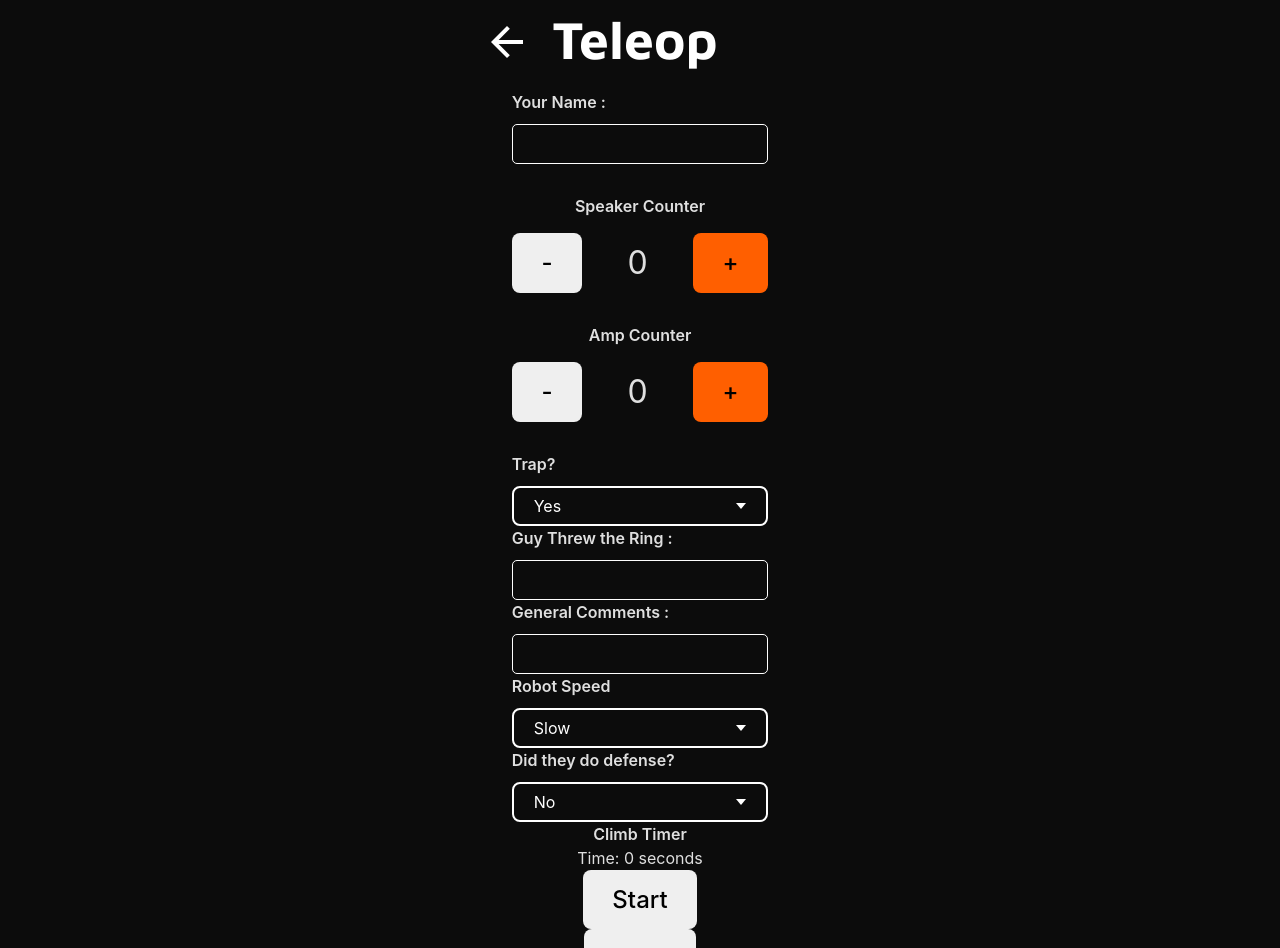
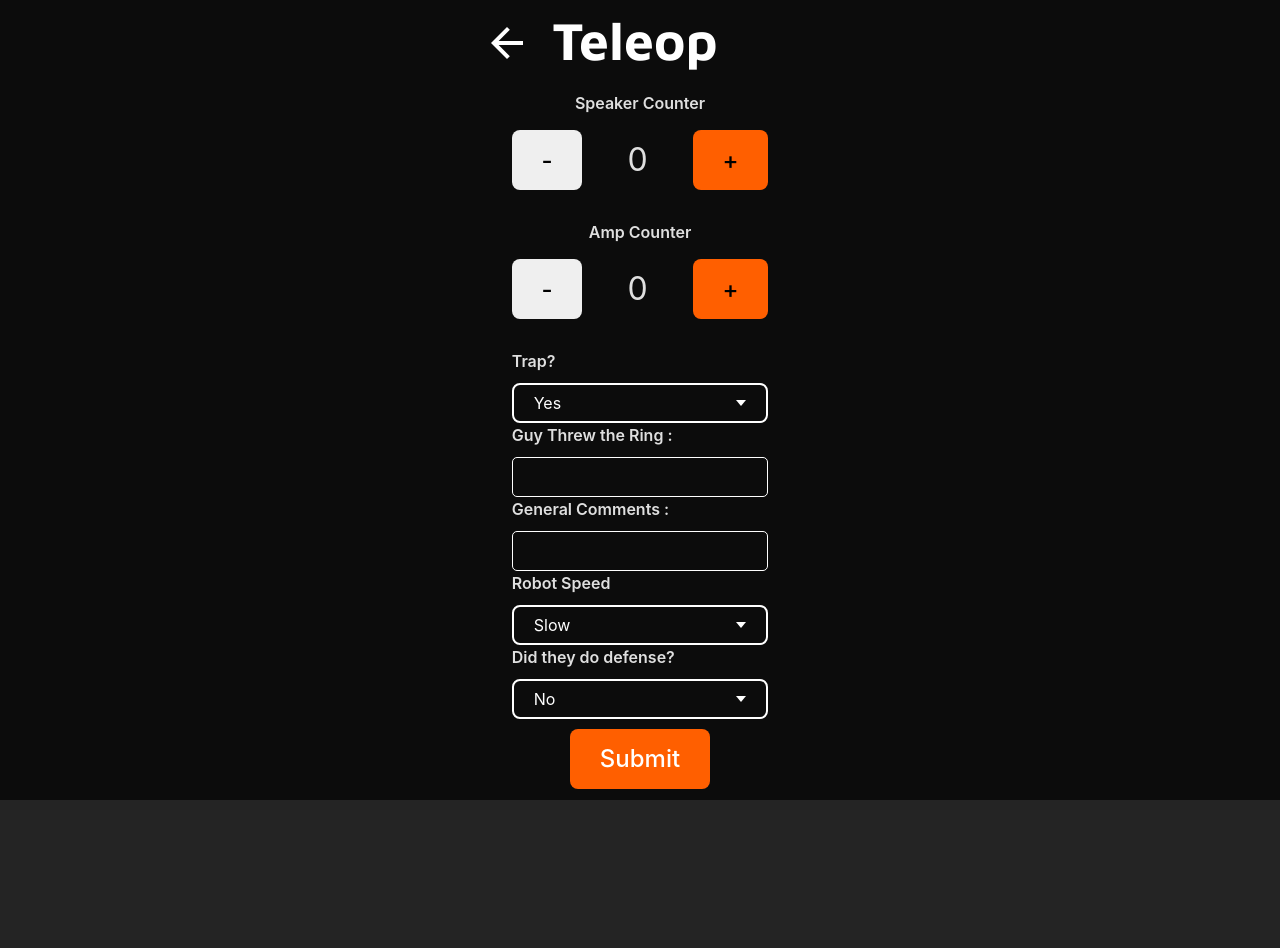
Before and after one commit to mortorqrobotics/morscout2024, a React (Vite) app in the folder frontend/: page /matchscout-team-form/1/teleop in a window 1280 px wide. Shown: the top 948 px of the page. After the commit the page ends 800 px from the top, so only its background shows below. Built offline with nearby package versions, Linux system fonts and the light colour scheme; sample sign-in values are in the browser's storage.

Commit message:
i work on  timer tommorow

```diff
--- a/frontend/src/pages/teleopScoutForm/teleopScoutForm.jsx
+++ b/frontend/src/pages/teleopScoutForm/teleopScoutForm.jsx
@@ -1,42 +1,40 @@
-import React, { useState } from "react";
+
+import { useState } from "react";
+import SubmitButton from "../../components/submitBtn/submitBtn";
 import Header from "../../components/header/header";
+import { toast } from "react-hot-toast";
 import { useParams, useNavigate } from "react-router-dom";
+import { submitTeleop } from "../../api/server";
+import Counter from "../../components/counter/counter";
+import Dropdown from "../../components/dropdown/dropdown";
 import TextInput from "../../components/textInput/textInput";
-import { toast } from "react-hot-toast";
-import SubmitButton from "../../components/submitBtn/submitBtn";
-import Dropdown from "../../components/dropdown/dropdown";
-import Counter from "../../components/counter/counter";
-import Timer from "../../components/timer/timer"; // Import the Timer component
-import { submitTeleop } from "../../api/server";
-
+import NumberInput from "../../components/numberInput/numberInput";
 const CHOICEYESNO = ["Yes", "No"];
 const DEFAULT_STATE = {
   speakerCounter: 0,
   ampCounter: 0,
-  yourName: "",
   trap: "Yes",
   guyThrewTheRing: "",
   generalComments: "",
   robotSpeed: "Slow",
   didTheyDoDefense: "No",
-  climbTime: 0, // Added climbTime to the default state
+  climbTime: 0,
 };
 
 const TeleopScoutForm = ({ username }) => {
   const { teamNumber } = useParams();
   const navigate = useNavigate();
+
   const [formState, setFormState] = useState({ ...DEFAULT_STATE });
   const [formSubmitted, setFormSubmitted] = useState(false);
-  const [isClimbCounterRunning, setIsClimbCounterRunning] = useState(false);
 
   const handleSubmit = async (e) => {
     e.preventDefault();
     setFormSubmitted(true);
 
-    // Check form completeness, excluding climbTime
-    const isFormIncomplete = Object.keys(formState)
-      .filter((key) => key !== "climbTime")
-      .some((key) => formState[key] === "" || formState[key] === undefined);
+    const isFormIncomplete = Object.values(formState).some(
+      (value) => value === "" || value === undefined
+    );
 
     if (isFormIncomplete) {
       toast.error("Form is not filled out completely");
@@ -44,25 +42,19 @@ const TeleopScoutForm = ({ username }) => {
     }
 
     try {
-      // Submit form data
-      const response = await submitTeleop(teamNumber, {
-        ...formState,
-        username,
-      });
-
+      const response = await submitTeleop(teamNumber, { ...formState, username });
       if (response.ok) {
         toast.success("TeleopScout form submitted successfully");
         setFormState({ ...DEFAULT_STATE });
-        setIsClimbCounterRunning(false); // Stop the timer after form submission
         navigate("/");
       } else {
         toast.error("TeleopScout form submission failed");
         setFormSubmitted(false);
       }
     } catch (error) {
-      console.error(error);
       toast.error("Internal Server Error");
       setFormSubmitted(false);
+      console.error(error);
     }
   };
 
@@ -77,16 +69,7 @@ const TeleopScoutForm = ({ username }) => {
         }
       />
       <form onSubmit={handleSubmit} className="pitForm">
-        <TextInput
-          label="Your Name"
-          name="yourName"
-          value={formState.yourName}
-          onChange={(e) =>
-            setFormState({ ...formState, yourName: e.target.value })
-          }
-        />
-
-        <Counter
+      <Counter
           label="Speaker Counter"
           name="speakerCounter"
           value={formState.speakerCounter}
@@ -146,23 +129,6 @@ const TeleopScoutForm = ({ username }) => {
           }
           defaultOption={formState.didTheyDoDefense}
         />
-
-        {/* Timer */}
-        <div>
-          <label>Climb Timer</label>
-        <Timer
-          initialTime={0}
-          isRunning={isClimbCounterRunning}
-          onStart={() => console.log("Timer started")} // Add onStart prop
-          onStop={(time) => {
-            // Handle the stop action here
-            console.log("Timer stopped at:", time, "seconds");
-          }}
-        />
-        {/* Always display a stop button */}
-        <button onClick={() => setIsClimbCounterRunning(false)}>Stop</button>
-        </div>
-
         <SubmitButton label={formSubmitted ? "Submitting..." : "Submit"} />
       </form>
     </div>
```
Also changed, not shown: frontend/src/pages/pitScoutForm/pitScoutForm.jsx (+14 -13 lines).
